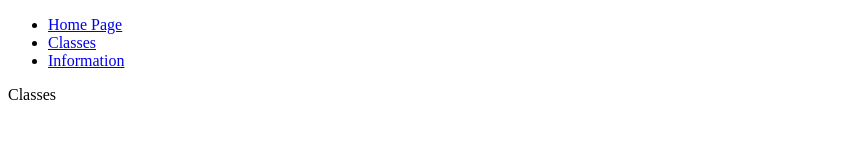
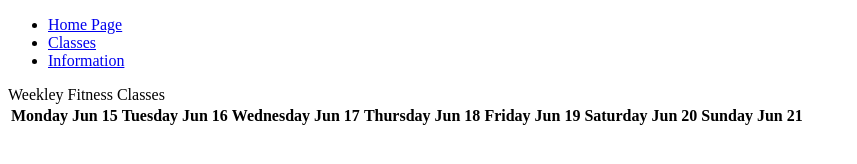
Before and after one commit to ShErWooD-ForEsd/FitForFunFitnessClub, a plain HTML site: page classes.html in a window 1280 px wide. Shown: the whole page, without its empty margins (0-857 px from the left). Drawn offline with Linux system fonts and the light colour scheme.

Commit message:
Update classes.html
Basic table framework added

```diff
--- a/classes.html
+++ b/classes.html
@@ -23,7 +23,34 @@
             </ul>
         </nav>
     </div>
-      <header>Classes</header>
+    <header>Weekley Fitness Classes</header>
+    <table>
+        <tr>
+            <th>Monday Jun 15</th>
+            <th>Tuesday Jun 16</th>
+            <th>Wednesday Jun 17</th>
+            <th>Thursday Jun 18</th>
+            <th>Friday Jun 19</th>
+            <th>Saturday Jun 20</th>
+            <th>Sunday Jun 21</th>
+        </tr>
+
+        <tr>
+            <td></td>
+        </tr>
+
+        <tr>
+            <td></td>
+        </tr>
+
+        <tr>
+            <td></td>
+        </tr>
+
+        <tr>
+            <td></td>
+        </tr>
+    </table>
 </body>
 
 </html>
```
Lines whose indentation alone changed are shown as unchanged.
